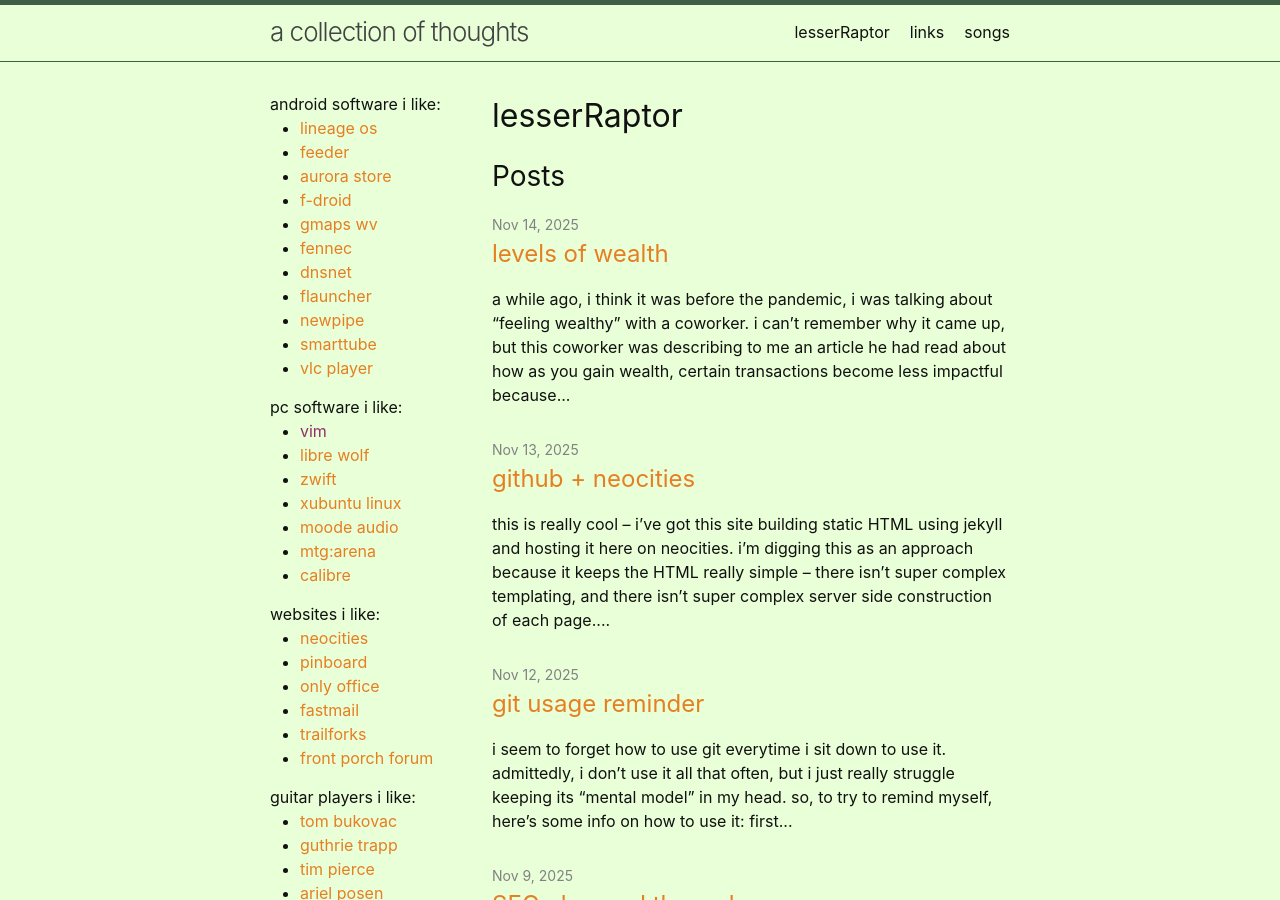
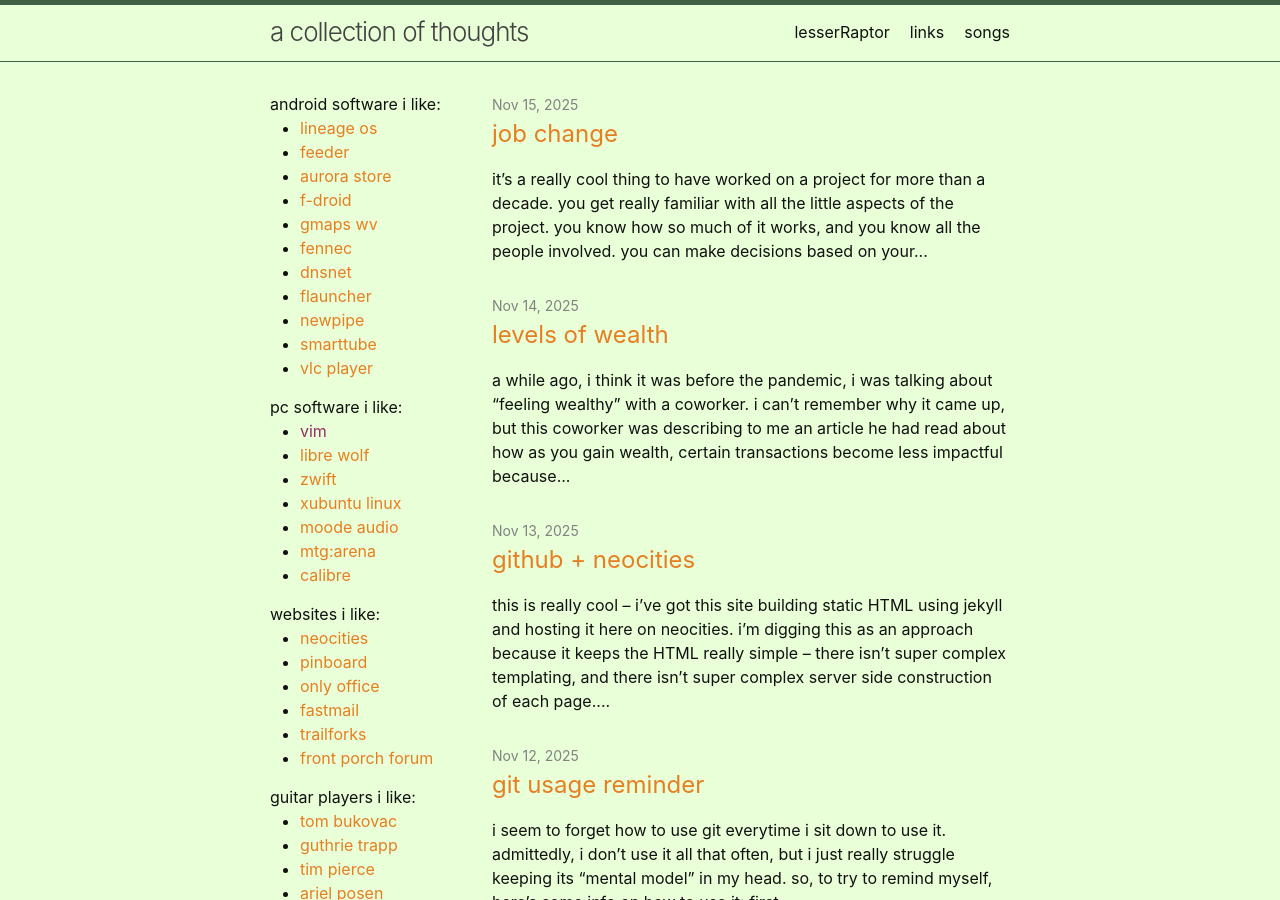
Before and after one commit to lesserraptor/blog, a Jekyll site: the page built from index.md, in a window 1280 px wide and 900 px high. Built offline with Jekyll 4.4.1, drawn with Linux system fonts in a browser that asks for light colours; some of the changed text lies outside the part shown.

Commit message:
added a new post, still tinkering with layout

```diff
--- a/_includes/footer.html
+++ b/_includes/footer.html
@@ -3,28 +3,7 @@
 
   <div class="wrapper">
 
-    <h2 class="footer-heading">{{ site.title | escape }}</h2>
 
-    <div class="footer-col-wrapper">
-      <div class="footer-col footer-col-1">
-        <ul class="contact-list">
-          <li class="p-name">
-            {%- if site.author -%}
-              {{ site.author | escape }}
-            {%- else -%}
-              {{ site.title | escape }}
-            {%- endif -%}
-            </li>
-            {%- if site.email -%}
-            <li><a class="u-email" href="mailto:{{ site.email }}">{{ site.email }}</a></li>
-            {%- endif -%}
-        </ul>
-      </div>
-
-      <div class="footer-col footer-col-3">
-        <p>{{- site.description | escape -}}</p>
-      </div>
-    </div>
 
   </div>
 
--- a/_layouts/home.html
+++ b/_layouts/home.html
@@ -31,14 +31,10 @@
 </div>
 
 <div class="home">
-  {%- if page.title -%}
-    <h1 class="page-heading">{{ page.title }}</h1>
-  {%- endif -%}
 
   {{ content }}
 
   {%- if site.posts.size > 0 -%}
-    <h2 class="post-list-heading">{{ page.list_title | default: "Posts" }}</h2>
     <ul class="post-list">
       {%- for post in site.posts -%}
       <li>
--- /dev/null
+++ b/_posts/2025-11-15-job_change.md
@@ -0,0 +1,13 @@
+---
+layout: post
+title: "job change"
+---
+it's a really cool thing to have worked on a project for more than a decade. you get really familiar with all the little aspects of the project. you know how so much of it works, and you know all the people involved. you can make decisions based on your experience, and your experience is valuable.
+
+there's definitely something to the old adage that "little things add up" over time, and nothing shows that to you more than working on something for a long time. all the little contributions you've been doing day in and day out for years have finally amounted to something -- something you can point at and feel; something that is tangible.
+
+but there's also an aspect of getting stuck. it's the same problem you've been hammering away at for years. it's variations on the same old questions each day. the same old arguments against things you're working on seem to drag on for years and years. the people who are obstacles to your success don't magically disappear, they continue to be there. maybe they oppose you in different ways over time, but they're still there, and you still need to deal with them. it all gets a little.... tedious? predictable? repetitive?
+
+so i'm at a cross roads. do i change positions? something new will be interesting. it'll be different. i can prove to myself that what i built once wasn't a fluke, it was something i'm definitely capable of. but to do all of that, i have to stop doing the thing that i've built up, that i know all the little details of.
+
+as of today, this feels like a tradeoff i can live with. i think i'm leaning in the direction of something new being better than what i know. i think i'm getting grouchy in the current role, and a change will help me reset. so it's feeling like change is coming, and it's going to be pretty big.
```
